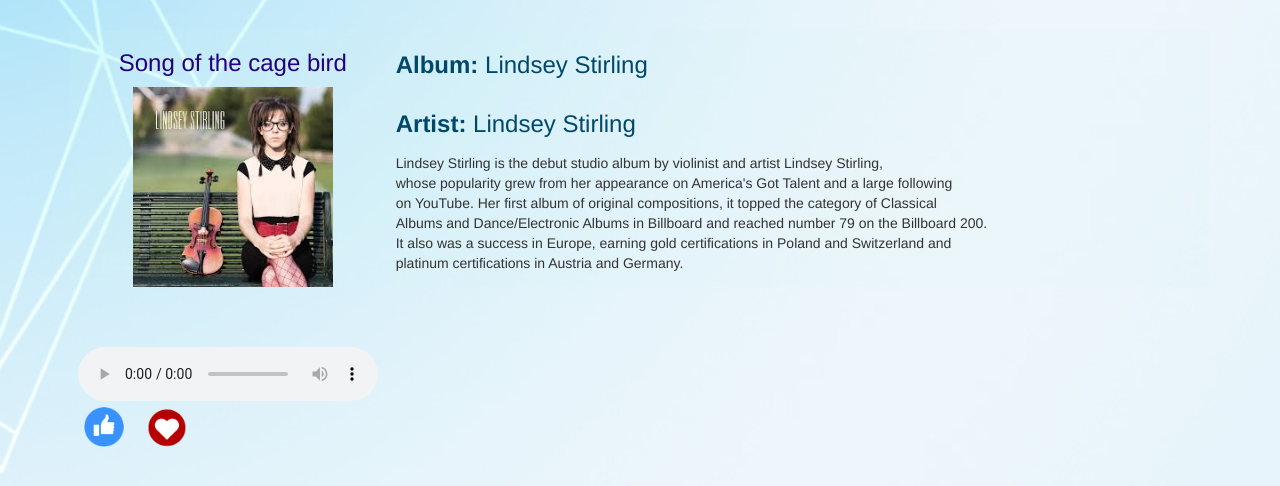
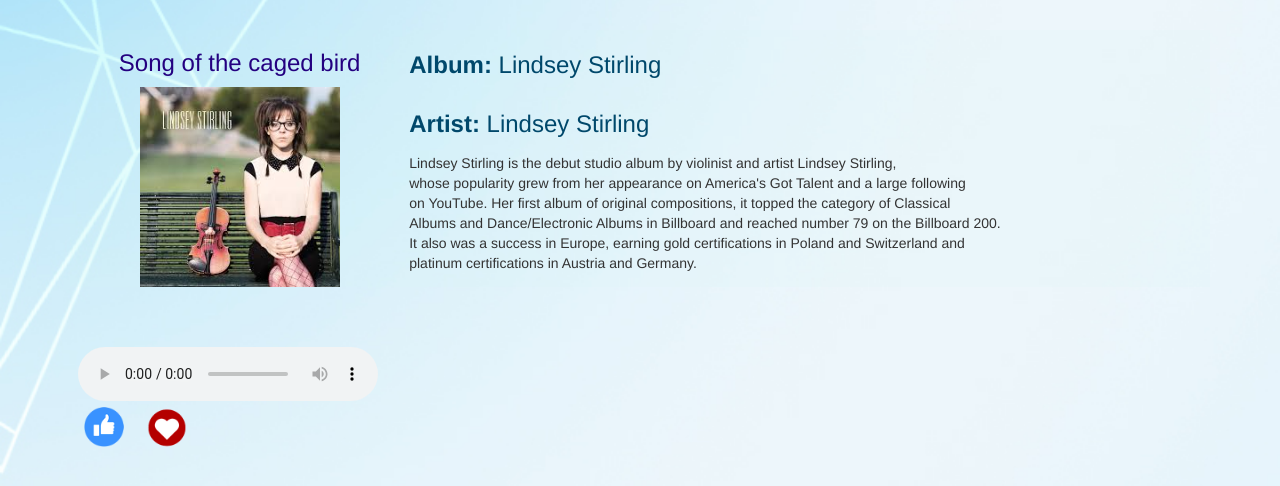
Before and after one commit to MRlaura/ata-web-exam, a plain HTML site: page index.html in a window 1280 px wide. Shown: the part 255-741 px from the top of the page. Drawn offline with nearby package versions, Linux system fonts and the light colour scheme.

Commit message:
Update index.html

```diff
--- a/index.html
+++ b/index.html
@@ -61,7 +61,7 @@
 
     <div class="dv">
         <table class="container">
-         <tr> <td rowspan="4"> <center> <h3 style="color:#240080" > Song of the cage bird  </h3> <img src="album_LS.jpg" alt="album_cover" width="200px"> </center>  </td>
+         <tr> <td rowspan="4"> <center> <h3 style="color:#240080" > Song of the caged bird  </h3> <img src="album_LS.jpg" alt="album_cover" width="200px"> </center>  </td>
         <td> <h3 style="color:#00486b "> <b> Album: </b>Lindsey Stirling</h3>  </td> </tr>
        <tr> <td> <h3 style="color:#00486b "> <b>Artist: </b>Lindsey Stirling</h3> </td></tr>
        <tr><td> <p style="text-align: justify"> Lindsey Stirling is the debut studio album by violinist and artist Lindsey Stirling, <br>
```
